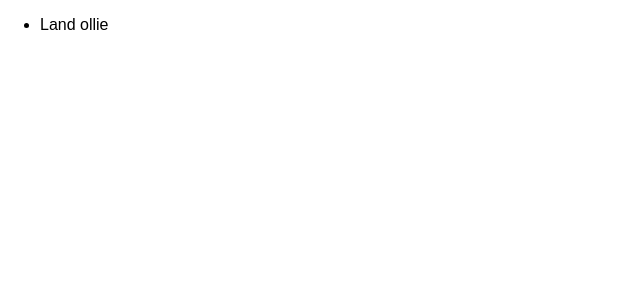
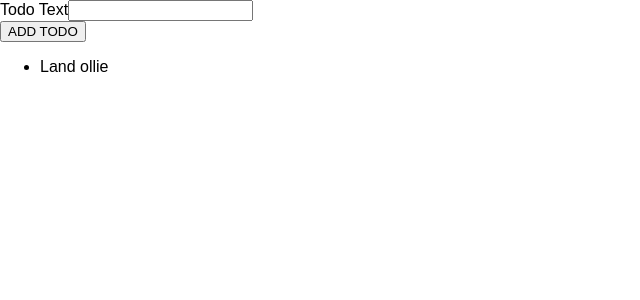
Before and after one commit to team-cake/TypeScript_Practice, a React (Create React App) app in the folder 11/: page / in a window 1280 px wide. Shown: the top 300 px of the page, without its empty margins (0-640 px from the left). Built offline with nearby package versions, Linux system fonts and the light colour scheme.

Commit message:
Simple todo add

```diff
--- a/11/src/components/NewTodo.tsx
+++ b/11/src/components/NewTodo.tsx
@@ -1,7 +1,15 @@
 import React from 'react';
 
 const NewTodo: React.FC = () => {
-	return <form></form>;
+	return (
+		<form>
+			<div>
+				<label htmlFor='todo-text'>Todo Text</label>
+				<input type='text' id='todo-text' />
+			</div>
+			<button type='submit'>ADD TODO</button>
+		</form>
+	);
 };
 
 export default NewTodo;
```
